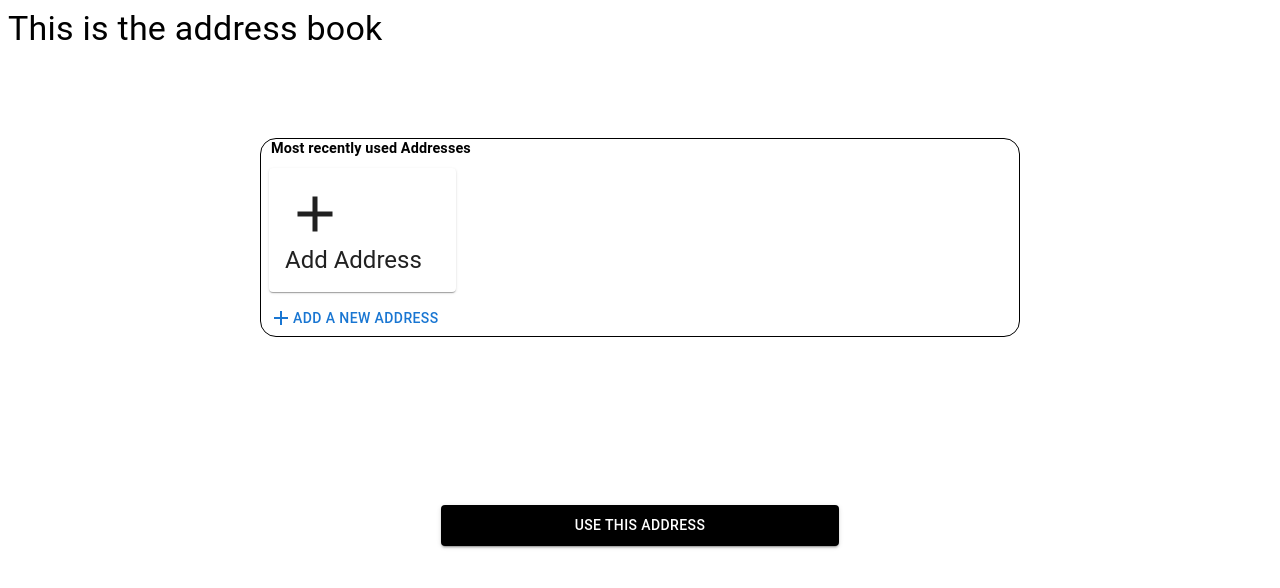
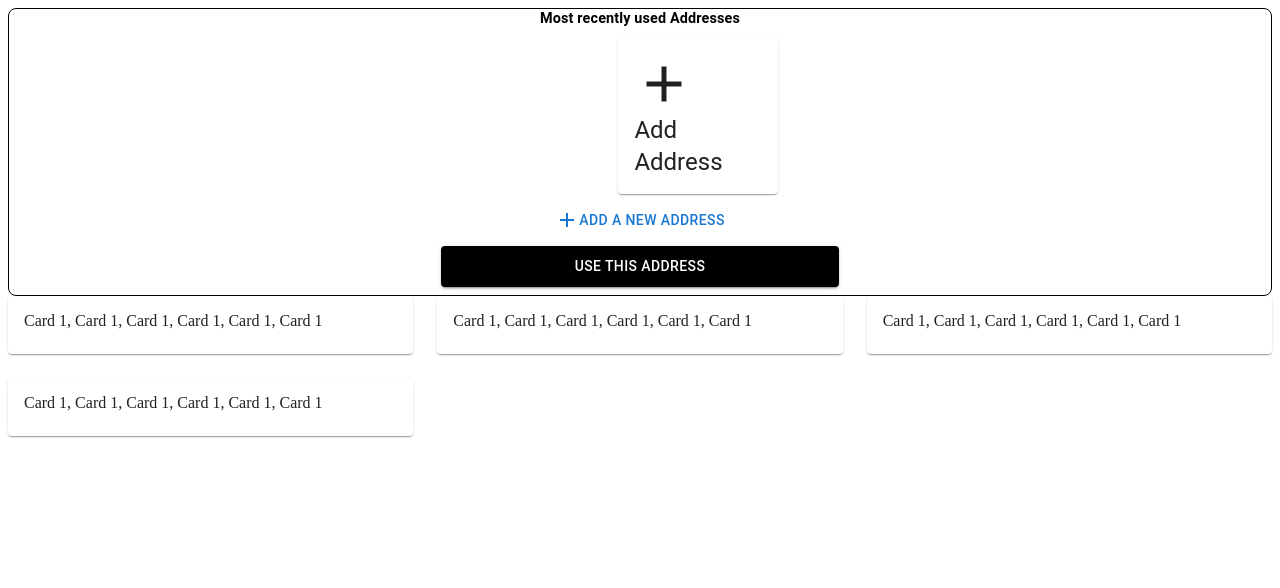
Before and after one commit to samirpatil2000/started-with-react, a React (Create React App) app: page /address in a window 1280 px wide. Shown: the top 588 px of the page. Built offline with nearby package versions, Linux system fonts and the light colour scheme.

Commit message:
Replace grid with boxes

```diff
--- a/src/componets/Address.js
+++ b/src/componets/Address.js
@@ -17,7 +17,7 @@ export default function Address({address}) {
     const addresses = address.address_line_1.split(',')
     return (
         <div>
-            <Card sx={{ maxWidth: 345 }}>
+            <Card sx={{ maxWidth: 345, backgroundColor: "skyblue" }}>
                 <CardActionArea onClick={handleClick}>
                     <CardContent>
                         <Typography gutterBottom variant="h6" component="div">
--- a/src/componets/AddressBook.js
+++ b/src/componets/AddressBook.js
@@ -3,7 +3,7 @@ import RadioGroup from "@mui/material/RadioGroup";
 import FormControl from "@mui/material/FormControl";
 import FormLabel from "@mui/material/FormLabel";
 import Button from "@mui/material/Button";
-import { Box, Card, Grid } from "@mui/material";
+import { Box, Card, Grid, makeStyles } from "@mui/material";
 import AddIcon from "@mui/icons-material/Add";
 import { useState } from "react";
 import CardActions from '@mui/material/CardActions';
@@ -14,7 +14,7 @@ import { CardActionArea } from '@mui/material';
 import axios from "axios"
 import AddressBookEntry from "./AddressBookEntry";
 import AddressList from "../componets/AddressList";
-
+import { borderRadius } from "@mui/system";
 
 
 
@@ -23,6 +23,14 @@ const POST_URL = `${END_POINT}/api/address/`
 const TOKEN = "eyJhbGciOiJIUzI1NiIsInR5cCI6IkpXVCJ9.eyJ0b2tlbl90eXBlIjoiYWNjZXNzIiwiZXhwIjoxNjczMTA0Nzk2LCJpYXQiOjE2NzI5MjgzOTYsImp0aSI6ImI2OGUxNjE3NDUwMDQ2MWM5MTk5YTc1MTdmOTZkZDkxIiwidXNlcl9pZCI6MX0._h1NOa3xS8mDeQRAkjzU0ctpe7TGDA-DSI2IDvDTOoc"
 
 
+
+
+const useStyles = {
+  gridContainer: {
+    paddingLeft: '200px',
+    paddingRight: '20px'
+  }
+}
 
 
 
@@ -34,7 +42,6 @@ export default function AddressBook({
 
 
   const [data, setData] = useState(null);
-
 
   const handleClick = async () => {
     let headers = new Headers();
@@ -59,40 +66,32 @@ export default function AddressBook({
     console.log("New Address")
   }
 
+
+
   return (
-    <Box
-      sx={{
-        display: "flex",
-        justifyContent: "center",
-        backgroundColor: "white",
-
-      }}
-    >
-      <form>
-        <FormControl
-          sx={{
-            width: { sm: "95vh" },
-            height: { sm: "72vh" },
-            p: 1,
-            justifyContent: "space-around",
-          }}
-          variant="standard"
-        >
-          <Box sx={{border:1, borderRadius: 4}}>
+    <div>
+      <Grid container  alignItems='center' direction='column' sx={{
+        border: 1,
+        borderRadius: 2
+      }}>
+        <Grid item>
           <FormLabel
               sx={{
                 color: "black",
                 fontSize: "0.9rem",
                 fontWeight: "bold",
-                margin: "10px"
+                margin: "10px",
               }}
-              id="recent-address"
-            >
+              id="recent-address">
               Most recently used Addresses
           </FormLabel>
+        </Grid>
+        <Grid item xs={3}>
           <Grid
-              container spacing={0.5} justify='center' alignItems="center"
-            >
+            container spacing={0.5}
+            justifyContent='center'
+            style={{
+              }}>
             {data != null &&
               data.data.map((address) => {
                 return (
@@ -105,6 +104,8 @@ export default function AddressBook({
                     <AddNewAddressButton></AddNewAddressButton>
               </Grid>
           </Grid>
+        </Grid>
+        <Grid item>
            <Button
             sx={{
               "& MuiTypography-root": { fontSize: "0.8rem" },
@@ -116,7 +117,8 @@ export default function AddressBook({
             <AddIcon />
             Add a new Address
           </Button>
-          </Box>
+        </Grid>
+         <Grid item>
            <Box sx={{ textAlign: "center" }}>
                <Button
                  sx={{
@@ -127,16 +129,17 @@ export default function AddressBook({
                   backgroundColor: "#000000",
                   "&:hover": { backgroundColor: "#000000" },
                 }}
-              // type="submit"
                 variant="contained"
                 onClick={handleClick}
               >
                 Use this address
               </Button>
           </Box>
-        </FormControl>
-      </form>
-    </Box>
+        </Grid>
+      </Grid>
+      <ResponsiveCardGrid/>
+    </div>
+
   );
 }
 
@@ -149,7 +152,6 @@ function AddNewAddressButton() {
   const handleClick = () => {
     console.log("Add Button Click")
   }
-
 
 
   return (
@@ -171,5 +173,41 @@ function AddNewAddressButton() {
           </CardActionArea>
         </Card>
       </div>
+
   );
 }
+
+
+function ResponsiveCardGrid() {
+  const classes = {
+    root: {
+      flexGrow: 1,
+    },
+    card: {
+      width: '100%',
+      height: '100%',
+    },
+    cardContent: {
+      display: 'flex',
+      flexDirection: 'column',
+    }
+  }
+
+  return (
+    <div className={classes.root}>
+      <Grid container spacing={3}>
+        {
+          [1, 2, 3, 4].map(() => {
+            return (<Grid item xs={12} sm={4}>
+              <Card className={classes.card}>
+                <CardContent className={classes.cardContent}>
+                  Card 1, Card 1, Card 1, Card 1, Card 1, Card 1
+                </CardContent>
+              </Card>
+            </Grid>)
+          })
+        }
+      </Grid>
+    </div>
+  );
+}
--- a/src/componets/AddressBookEntry.js
+++ b/src/componets/AddressBookEntry.js
@@ -16,11 +16,23 @@ export default function AddressBookEntry({ address }) {
     console.log("Address Click", address.name)
   }
 
-
+  const classes = {
+    root: {
+      flexGrow: 1,
+    },
+    card: {
+      width: '100%',
+      height: '100%',
+    },
+    cardContent: {
+      display: 'flex',
+      flexDirection: 'column',
+    }
+  }
 
   return (
       <div>
-        <Card sx={{ maxWidth: 300, minWidth: 160}} onClick={handleClick}>
+        <Card className={classes.card} sx={{ backgroundColor: "skyblue"}} onClick={handleClick}>
           <CardActionArea>
             <CardContent>
               <Typography gutterBottom variant="h6" component="div">
--- a/src/pages/Addresses.js
+++ b/src/pages/Addresses.js
@@ -5,7 +5,7 @@ import AddressBook from '../componets/AddressBook'
 export default function Addresses() {
   return (
     <div>
-      <Typography variant='h4'>This is the address book</Typography>
+      {/* <Typography variant='h4'>This is the address book</Typography> */}
       <AddressBook/>
     </div>
   )
```
Lines whose indentation alone changed are shown as unchanged.
